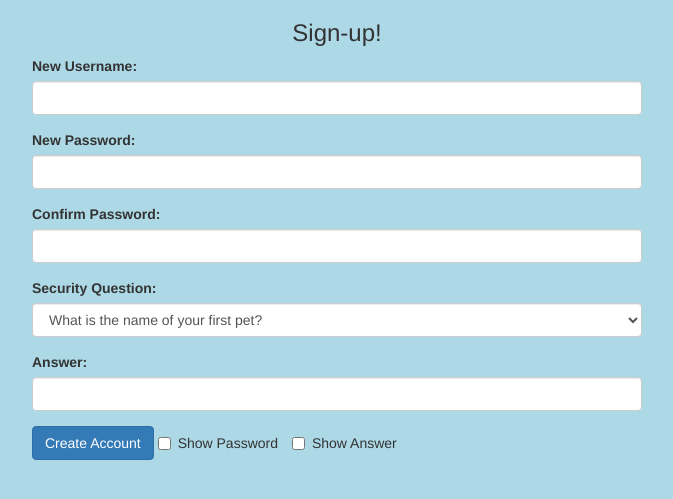
After one commit to zimmbr02/thewebsite, a Flask app: page /sign-up.html in a window 1280 px wide. The commit adds this page. Shown: the top 499 px of the page, without its empty margins (303-976 px from the left). Run offline with Flask 2, Linux system fonts and the light colour scheme; some libraries are stand-ins or nearby versions.

Commit message:
5/11/2016

```diff
--- a/main.py
+++ b/main.py
@@ -1,14 +1,77 @@
-from flask import Flask, render_template
+from flask import Flask, render_template, request, jsonify
 from flask_bootstrap import Bootstrap
 
+from sqlalchemy import create_engine, Column, Integer, String
+from sqlalchemy import Column, Integer, String, Date, Boolean
+from sqlalchemy.ext.declarative import declarative_base
+from sqlalchemy.orm import sessionmaker
+
+import json
+#creates a connection to the sqlAlchemy DB
+engine = create_engine('sqlite:///final.db',echo=True)
+Base = declarative_base()
+
+Session = sessionmaker(bind=engine)
+Session.configure(bind=engine)
+session = Session()
+
+#Defining the Login Database
+class Users(Base):
+    __tablename__ = 'users'
+
+    id = Column(Integer, primary_key=True)
+    username = Column(String(20))
+    password = Column(String(20))
+    question = Column(Integer)
+    answer = Column(String(100))
+
+Base.metadata.create_all(engine)
+
+#task = Users(id=67,username='gffdsfds',password='bret6809',question=1,answer='Kentucky Brunch')
+#session.add(task)
+#session.commit()
+
+#results = session.query(Users).filter_by(username = 'warbags').all()
+#print(results[0].username)
+
+#creates flask app
 app = Flask(__name__)
 app.debug = True
 
 Bootstrap(app)
 
+#renders index.html
 @app.route('/')
-def hello_world():
-	return render_template('index.html',foo='bar')
+def index():
+    return render_template('index.html',foo='bar')
+
+#renders forgotPassword.html
+@app.route('/forgotPassword.html')
+def forgotPassword():
+	return render_template('forgotPassword.html',foo='bar')
+
+#renders sign-up.html
+@app.route('/sign-up.html')
+def signUp():
+	return render_template('sign-up.html',foo='bar')
+
+#receives a username and passwords and checks the database
+@app.route('/login', methods=['POST'])
+def user_login():
+	theDict = json.loads(request.data.decode("utf8"))
+	sentUsername = theDict['sentUsername']
+	sentPassword = theDict['sentPassword']
+
+	allUsers = []
+	match = False
+	for item in session.query(Users).all():
+		allUsers.append(item.username)
+
+	if sentUsername in allUsers:
+		if session.query(Users).filter_by(username = sentUsername).all()[0].password == sentPassword:
+			match = True
+
+	return jsonify(tasklist = [match])
 
 if __name__=="__main__":
-	app.run()
+    app.run()
--- a/templates/myStyle.css
+++ b/templates/myStyle.css
@@ -13,3 +13,7 @@ body {
 #forgotPassword_container {
 	width: 50%;
 }
+
+#sign-up_container {
+	width: 50%;
+}
--- /dev/null
+++ b/templates/sign-up.html
@@ -0,0 +1,76 @@
+{% extends "base.html" %}
+
+{% block content %}
+<head>
+	<title>Sign-up!</title>
+	<style>
+		body {
+			background-color: lightblue;
+		}
+		.page_title {
+			text-align: center;
+		}
+		#sign-up_container {
+			width: 50%;
+		}
+	</style>
+	<script>
+		showPassword = function() {
+			if (document.querySelector('#showPassword').checked) {
+				document.querySelector('#password').type = "text";
+				document.querySelector('#confirmPassword').type = "text";
+			}
+			else {
+				document.querySelector('#password').type = "password";
+				document.querySelector('#confirmPassword').type = "password";
+			}
+		}
+
+		showAnswer = function() {
+			if (document.querySelector('#showAnswer').checked) {
+				document.querySelector('#answer').type = "text";
+			}
+			else {
+				document.querySelector('#answer').type = "password";
+			}
+		}
+	</script>
+</head>
+
+<body>
+	<h3 class="page_title">Sign-up!</h3>
+	<div class="container" id="sign-up_container">
+		<form role="form">
+			<div class="form-group">
+				<label for="username">New Username:</label>
+				<input type="text" class="form-control" id="username">
+			</div>
+			<div class="form-group">
+				<label for="password">New Password:</label>
+				<input type="password" class="form-control" id="password">
+			</div>
+			<div class="form-group">
+				<label for="password">Confirm Password:</label>
+				<input type="password" class="form-control" id="confirmPassword">
+			</div>
+			<div class="form-group">
+				<label for="sel1">Security Question:</label>
+				<select class="form-control" id="sel1">
+					<option value="1">What is the name of your first pet?</option>
+					<option value="2">What is your favorite color?</option>
+					<option value="3">What is your mother's maiden name?</option>
+					<option value="4">What is the name of your 3rd grade teacher?</option>
+					<option value="5">What is the name of the street you lived on in grade school?</option>
+				</select>
+			</div>
+			<div class="form-group">
+				<label for="password">Answer:</label>
+				<input type="password" class="form-control" id="answer">
+			</div>
+		</form>
+	<button type="button" class="btn btn-primary">Create Account</button>
+	<label class="checkbox-inline"><input type="checkbox" value="" onclick="showPassword()" id="showPassword">Show Password</label>
+	<label class="checkbox-inline"><input type="checkbox" value="" onclick="showAnswer()" id="showAnswer">Show Answer</label>
+	</div>
+</body>
+{% endblock %}
```
Also changed, not shown: main2.py (deleted, +0 -54 lines), templates/forgotPassword.html (+9 -0 lines), templates/index.html (+33 -7 lines), final.db, 3 other files.
